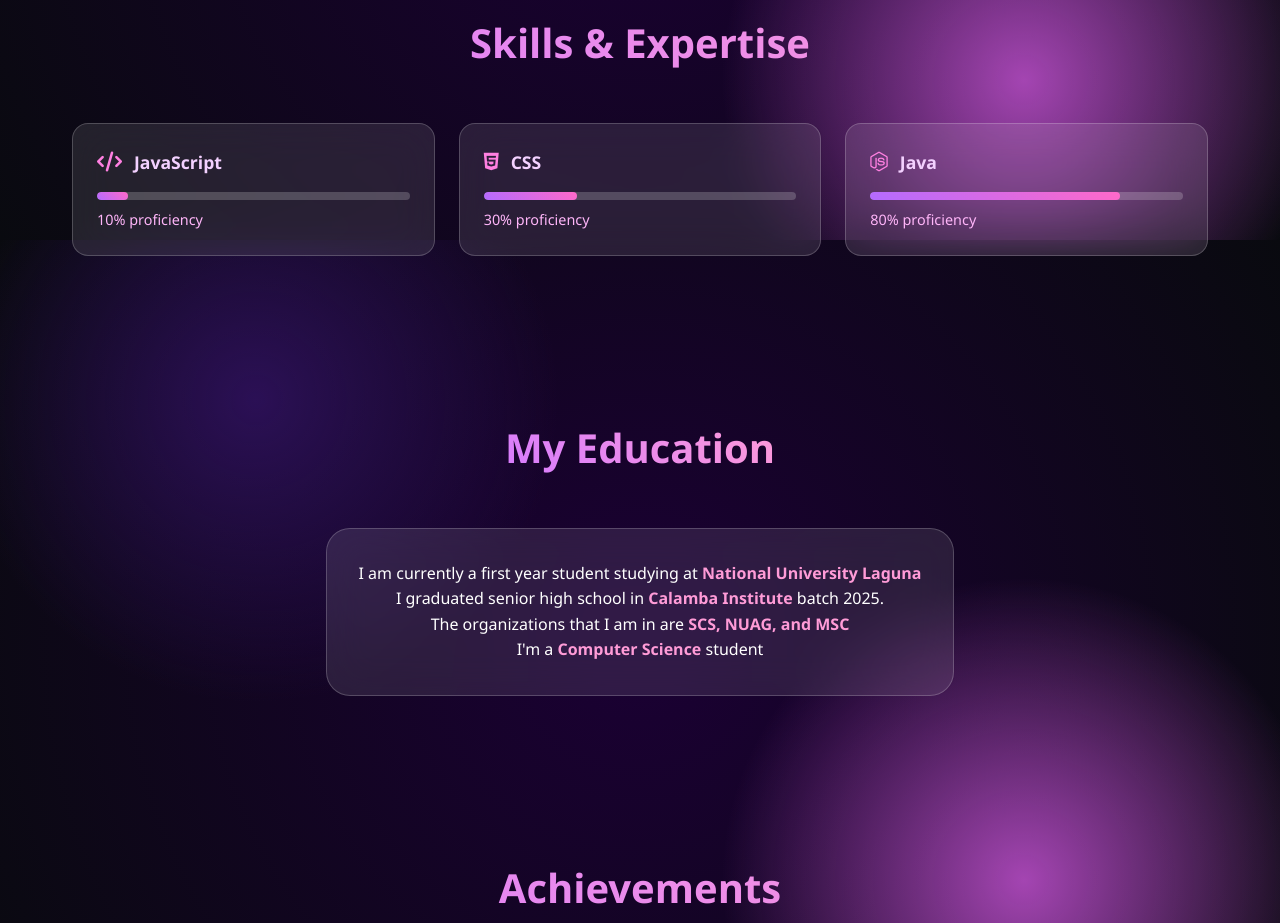
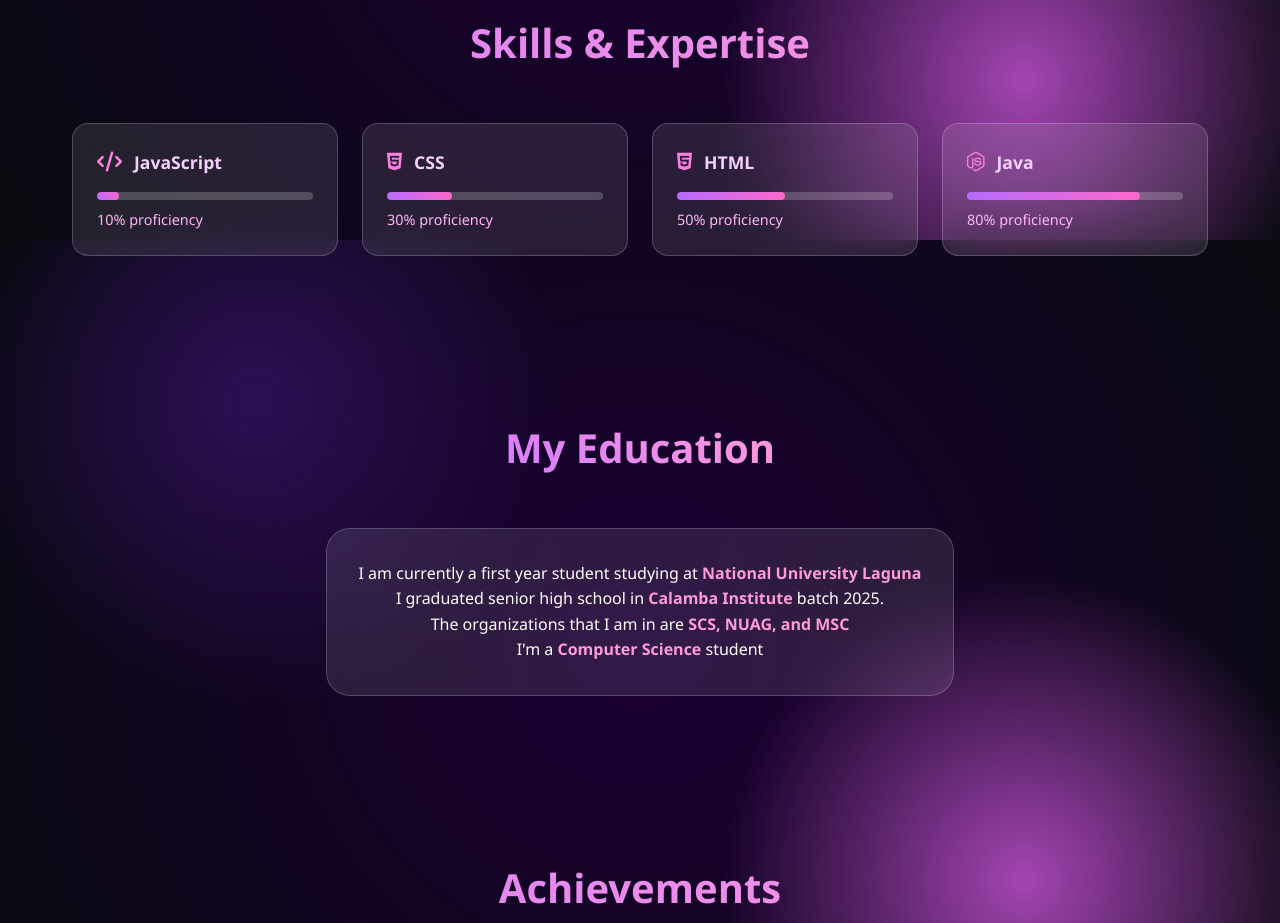
Before and after one commit to CruelCiel/FinalOutputITC, a plain HTML site: page index.html in a window 1280 px wide. Shown: the part 1360-2283 px from the top of the page. Drawn offline with Linux system fonts and the light colour scheme; a script that the page names is missing.

Commit message:
Update index.html

```diff
--- a/index.html
+++ b/index.html
@@ -86,6 +86,16 @@
                         <div class="progress-fill" style="--fill: 30%"></div>
                     </div>
                     <div class="skill-level">30% proficiency</div>
+                </div>
+                 <div class="skill-item">
+                    <div class="skill-header">
+                        <i class="fab fa-html5 skill-icon"></i>
+                        <span class="skill-name">HTML</span>
+                    </div>
+                    <div class="progress-bar">
+                        <div class="progress-fill" style="--fill: 50%"></div>
+                    </div>
+                    <div class="skill-level">50% proficiency</div>
                 </div>
                 <div class="skill-item">
                     <div class="skill-header">
```
